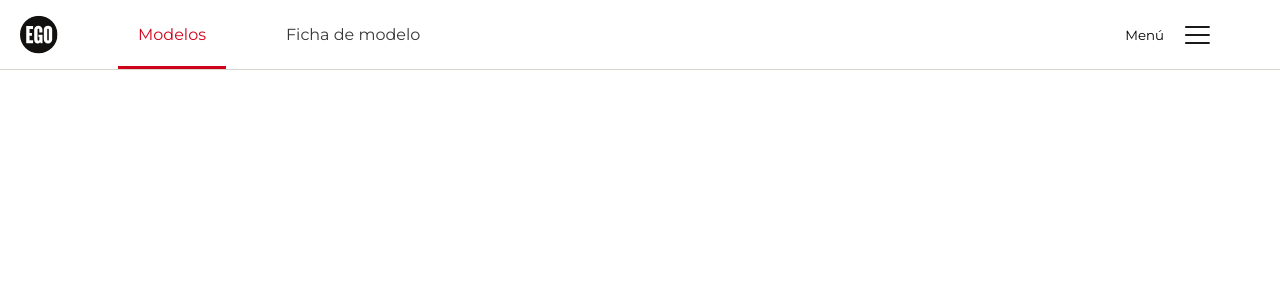
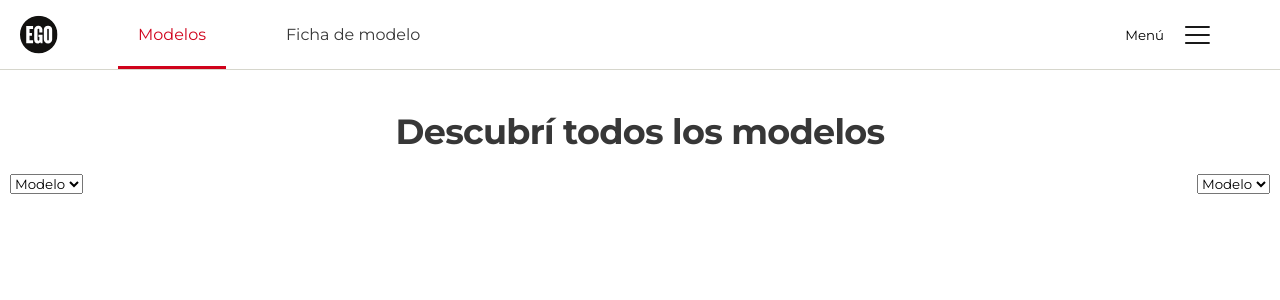
Before and after one commit to Goncervan/EgoChallenge, a Next.js app in the folder ego-challenge/: page / in a window 1280 px wide. Shown: the top 300 px of the page. Built offline with nearby package versions, Linux system fonts and the light colour scheme.

Commit message:
fix/ filters and interfaces

```diff
--- a/ego-challenge/src/app/page.tsx
+++ b/ego-challenge/src/app/page.tsx
@@ -1,8 +1,9 @@
+import { CarsList } from '@/components/carsList/CarsList'
 import React from 'react'
 
 const Page = () => {
   return (
-    <div></div>
+    <CarsList/>
   )
 }
 
--- /dev/null
+++ b/ego-challenge/src/components/carsList/CarsList.styles.scss
@@ -0,0 +1,29 @@
+@import "../../styles/variables.scss";
+
+.container {
+  display: flex;
+  flex-direction: column;
+  align-items: center;
+  justify-content: flex-start;
+  width: 100%;
+  min-height: 100vh;
+  gap: 20px;
+  padding: 40px 10px;
+  background-color: $background-color;
+}
+
+.title {
+  color: $primary-color;
+  font-size: 35px;
+  font-style: normal;
+  font-weight: 700;
+  line-height: 44px;
+  letter-spacing: -0.7px;
+}
+
+.filters_container{
+    width: 100%;
+    display: flex;
+    justify-content: space-between;
+    align-items: center;
+}
--- /dev/null
+++ b/ego-challenge/src/components/carsList/CarsList.tsx
@@ -0,0 +1,22 @@
+'use client'
+import React from "react";
+import "./CarsList.styles.scss";
+import { ListFilter } from "../listFilters/listFilter";
+export const CarsList = () => {
+  return (
+    <div className="container">
+      <h1 className="title">Descubrí todos los modelos</h1>
+
+      <div className="filters_container">
+        <ListFilter
+          title="Filtrar por"
+          options={[{ name: "Modelo", value: "model" }]}
+          onSelect={(value) => console.log(value)}
+        />
+        <ListFilter  title="Ordenar por"
+          options={[{ name: "Modelo", value: "model" }]}
+          onSelect={(value) => console.log(value)}/>
+      </div>
+    </div>
+  );
+};
--- /dev/null
+++ b/ego-challenge/src/components/listFilters/ListFilter.tsx
@@ -0,0 +1,20 @@
+import React from "react";
+export const ListFilter = ({
+  options,
+  onSelect,
+  title,
+}: {
+  title: string;
+  options: { name: string; value: string }[];
+  onSelect: (value: string) => void;
+}) => {
+  return (
+    <select onChange={(e) => onSelect(e.target.value)}>
+      {options?.map((opt) => (
+        <option key={opt.value} value={opt.value}>
+          {opt.name}
+        </option>
+      ))}
+    </select>
+  );
+};
```
Also changed, not shown: ego-challenge/src/interfaces.ts (added, +37 -0 lines), ego-challenge/src/components/carsList/CarList.controller.tsx (added).
